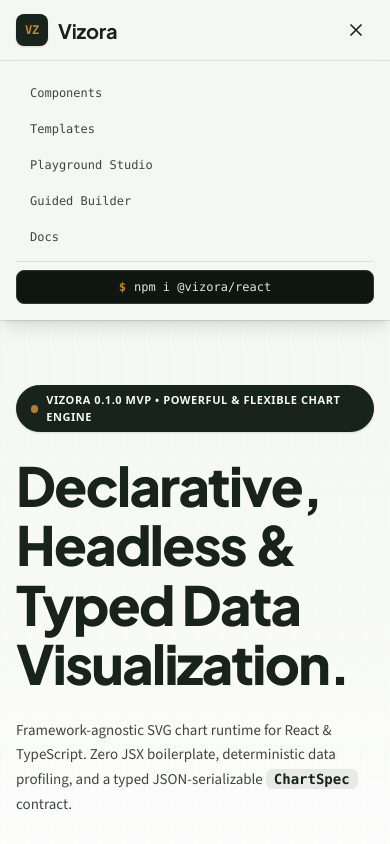
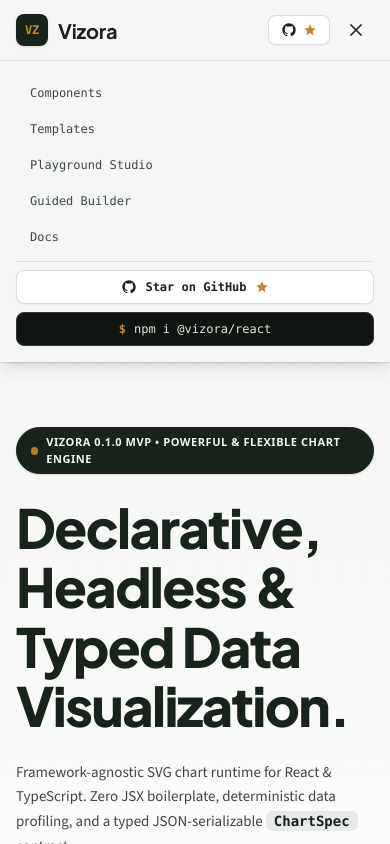
Before and after one commit to divyesh123-jain/Vizora, a Next.js app in the folder apps/web/: page / in a window 390 px wide. Both pictures are taken after a click on the button "Toggle Navigation Menu". Shown: the top 844 px of the page. Built offline with nearby package versions, Linux system fonts and the light colour scheme.

Commit message:
feat(nav): add direct GitHub Star button to desktop and mobile navigation

```diff
--- a/apps/web/src/components/Navbar.tsx
+++ b/apps/web/src/components/Navbar.tsx
@@ -163,8 +163,28 @@
           </Link>
         </nav>
 
-        {/* Right Column: CTA Actions & Mobile Hamburger */}
-        <div className="flex items-center gap-2.5 shrink-0">
+        {/* Right Column: GitHub Star, CTA Actions & Mobile Hamburger */}
+        <div className="flex items-center gap-2 sm:gap-2.5 shrink-0">
+          {/* GitHub Star Button */}
+          <a
+            href="https://github.com/divyesh123-jain/Vizora"
+            target="_blank"
+            rel="noopener noreferrer"
+            className="flex items-center gap-1.5 px-3 py-1.5 rounded-lg bg-white border border-[#18241b]/15 hover:border-[#18241b] text-[#18241b] text-xs font-mono font-semibold shadow-xs hover:shadow-sm transition-all duration-150 hover:-translate-y-0.5 group"
+            title="Star Vizora on GitHub"
+          >
+            {/* GitHub Octocat Icon */}
+            <svg className="w-4 h-4 text-[#18241b] group-hover:text-[#c2872e] transition-colors" fill="currentColor" viewBox="0 0 24 24">
+              <path fillRule="evenodd" clipRule="evenodd" d="M12 2C6.477 2 2 6.484 2 12.017c0 4.425 2.865 8.18 6.839 9.504.5.092.682-.217.682-.483 0-.237-.008-.868-.013-1.703-2.782.605-3.369-1.343-3.369-1.343-.454-1.158-1.11-1.466-1.11-1.466-.908-.62.069-.608.069-.608 1.003.07 1.53 1.032 1.53 1.032.892 1.53 2.341 1.088 2.91.832.092-.647.35-1.088.636-1.338-2.22-.253-4.555-1.113-4.555-4.951 0-1.093.39-1.988 1.029-2.688-.103-.253-.446-1.272.098-2.65 0 0 .84-.27 2.75 1.026A9.564 9.564 0 0112 6.844c.85.004 1.705.115 2.504.337 1.909-1.296 2.747-1.027 2.747-1.027.546 1.379.202 2.398.1 2.651.64.7 1.028 1.595 1.028 2.688 0 3.848-2.339 4.695-4.566 4.943.359.309.678.92.678 1.855 0 1.338-.012 2.419-.012 2.747 0 .268.18.58.688.482A10.019 10.019 0 0022 12.017C22 6.484 17.522 2 12 2z" />
+            </svg>
+            <span className="hidden xs:inline">Star</span>
+            {/* Star Icon */}
+            <svg className="w-3.5 h-3.5 text-[#c2872e] fill-current" viewBox="0 0 24 24">
+              <path d="M12 17.27L18.18 21l-1.64-7.03L22 9.24l-7.19-.61L12 2 9.19 8.63 2 9.24l5.46 4.73L5.82 21z" />
+            </svg>
+          </a>
+
+          {/* Copy Install Command */}
           <button
             onClick={handleCopyInstall}
             className="hidden lg:flex items-center gap-1.5 px-3 py-1.5 rounded-lg bg-[#0f1611] text-[#e0e4dc] hover:text-white border border-[#2d3a30] text-[11px] font-mono shadow-sm transition-all duration-150 hover:border-[#c2872e]/50"
@@ -259,6 +279,21 @@
           </div>
 
           <div className="pt-2 border-t border-[#18241b]/10 flex flex-col gap-2">
+            <a
+              href="https://github.com/divyesh123-jain/Vizora"
+              target="_blank"
+              rel="noopener noreferrer"
+              className="w-full py-2 rounded-lg bg-white border border-[#18241b]/15 text-[#18241b] text-xs font-mono flex items-center justify-center gap-2 font-semibold shadow-xs"
+            >
+              <svg className="w-4 h-4" fill="currentColor" viewBox="0 0 24 24">
+                <path fillRule="evenodd" clipRule="evenodd" d="M12 2C6.477 2 2 6.484 2 12.017c0 4.425 2.865 8.18 6.839 9.504.5.092.682-.217.682-.483 0-.237-.008-.868-.013-1.703-2.782.605-3.369-1.343-3.369-1.343-.454-1.158-1.11-1.466-1.11-1.466-.908-.62.069-.608.069-.608 1.003.07 1.53 1.032 1.53 1.032.892 1.53 2.341 1.088 2.91.832.092-.647.35-1.088.636-1.338-2.22-.253-4.555-1.113-4.555-4.951 0-1.093.39-1.988 1.029-2.688-.103-.253-.446-1.272.098-2.65 0 0 .84-.27 2.75 1.026A9.564 9.564 0 0112 6.844c.85.004 1.705.115 2.504.337 1.909-1.296 2.747-1.027 2.747-1.027.546 1.379.202 2.398.1 2.651.64.7 1.028 1.595 1.028 2.688 0 3.848-2.339 4.695-4.566 4.943.359.309.678.92.678 1.855 0 1.338-.012 2.419-.012 2.747 0 .268.18.58.688.482A10.019 10.019 0 0022 12.017C22 6.484 17.522 2 12 2z" />
+              </svg>
+              <span>Star on GitHub</span>
+              <svg className="w-3.5 h-3.5 text-[#c2872e] fill-current" viewBox="0 0 24 24">
+                <path d="M12 17.27L18.18 21l-1.64-7.03L22 9.24l-7.19-.61L12 2 9.19 8.63 2 9.24l5.46 4.73L5.82 21z" />
+              </svg>
+            </a>
+
             <button
               onClick={() => {
                 handleCopyInstall();
```
